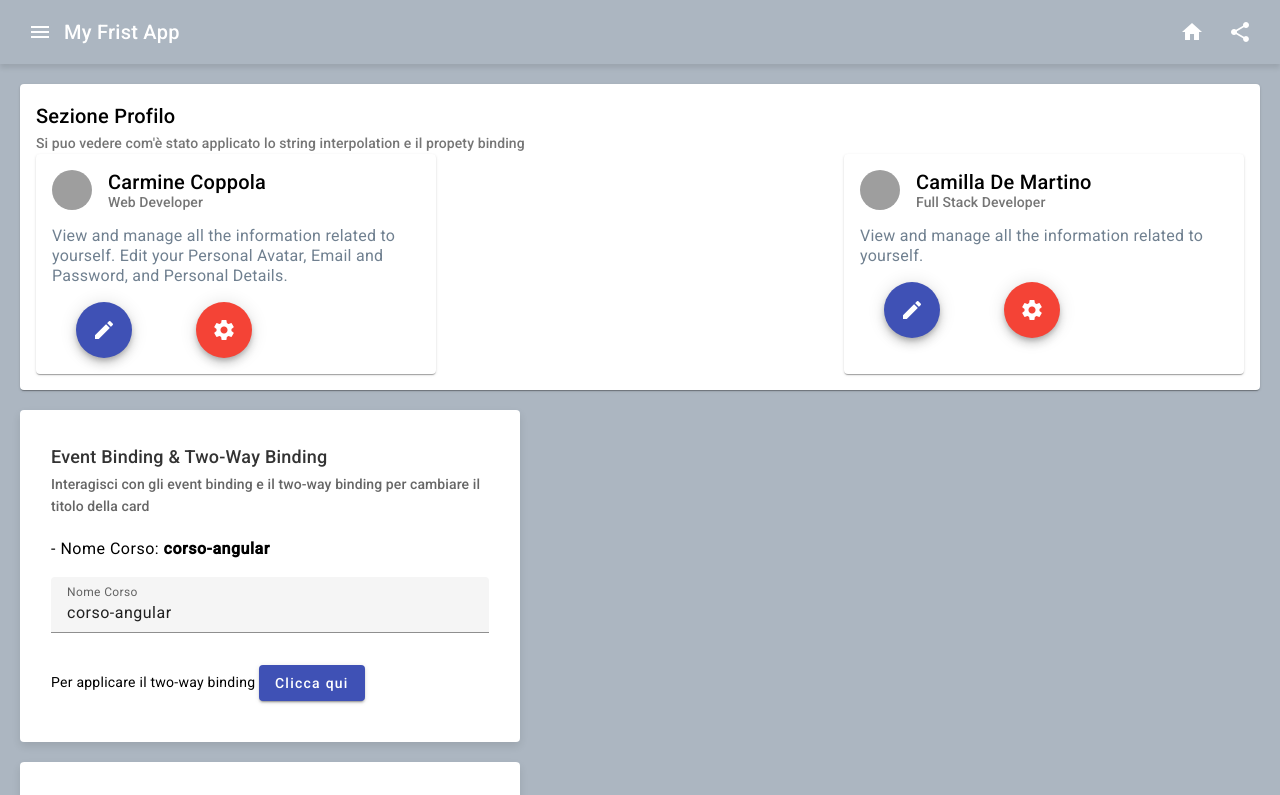
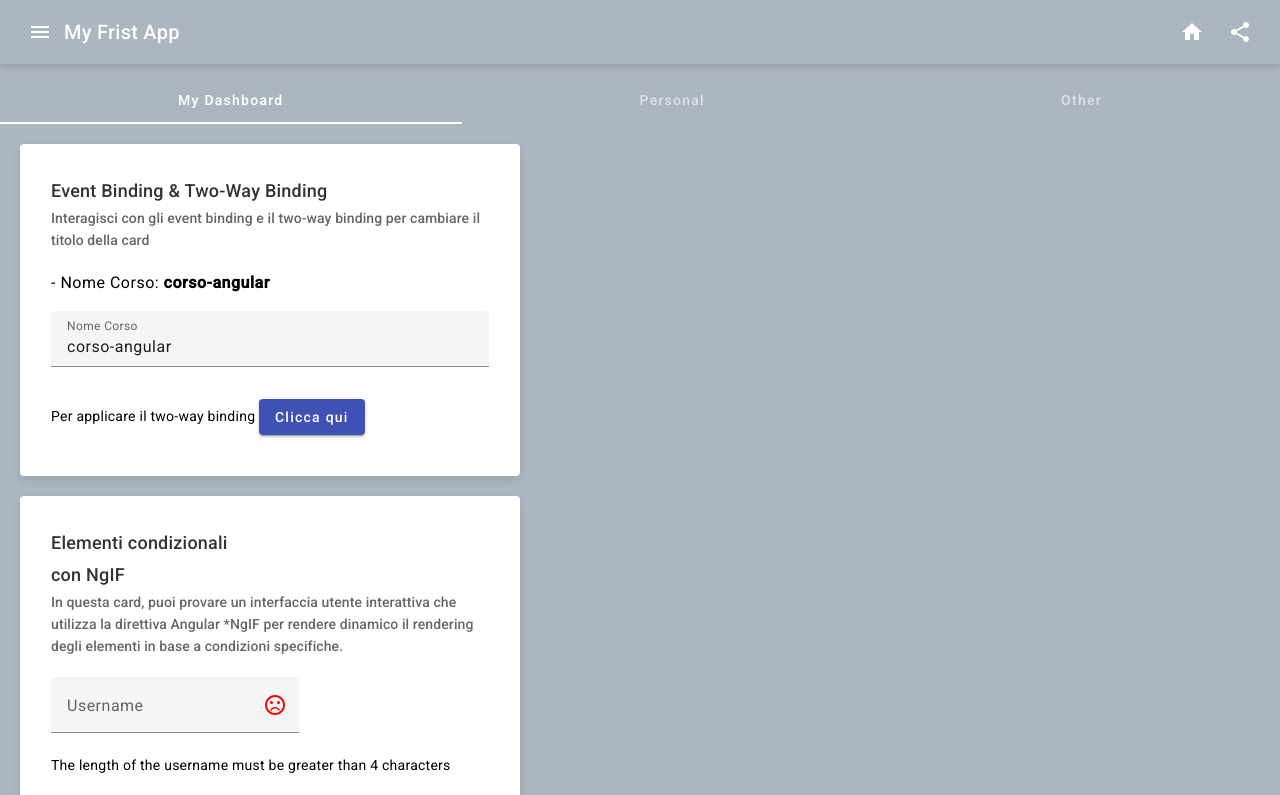
Before and after one commit to carminecoppola/Angular-basics-workshop, an Angular app: page / in a window 1280 px wide. Shown: the top 795 px of the page. Built offline with nearby package versions, Linux system fonts and the light colour scheme; grey boxes are pictures that could not be loaded.

Commit message:
Home Page Tabulation

```diff
--- a/src/app/app.component.css
+++ b/src/app/app.component.css
@@ -0,0 +1,26 @@
+/* Qui puoi modificare i colori della Tabulazione*/
+
+.mat-mdc-tab-group, .mat-mdc-tab-nav-bar{
+    --mat-tab-header-active-focus-label-text-color: #ffffff;
+    --mat-tab-header-active-label-text-color : #ffffff;
+    --mat-tab-header-inactive-label-text-color: rgba(255, 255, 255, 0.6);
+    --mat-tab-header-inactive-focus-label-text-color: rgba(255, 255, 255, 0.6);
+    --mat-tab-header-inactive-hover-label-text-color : rgba(255, 255, 255, 0.6);
+    --mdc-tab-indicator-active-indicator-color: #ffffff;
+    --mat-tab-header-active-hover-label-text-color: #ffffff;
+    --mat-tab-header-active-ripple-color: #acb6c14b;
+    --mat-tab-header-inactive-ripple-color: #ffffff;
+    --mat-tab-header-active-focus-indicator-color: #eff3f3a4;
+    --mat-tab-header-active-hover-indicator-color: #eff3f3a4;
+}
+::ng-deep .mat-tab-body-wrapper{
+    min-height: 550px
+}
+
+::ng-deep .mat-tab-label-container {
+    flex-grow: 0 !important;
+}
+
+::ng-deep .mat-tab-label{
+    opacity: 1 !important;
+}
--- a/src/app/app.component.ts
+++ b/src/app/app.component.ts
@@ -3,6 +3,7 @@ import { CommonModule } from '@angular/common';
 import { PersonalInfoComponent } from './personal-info/personal-info.component';
 import { MyDashboardComponent } from './my-dashboard/my-dashboard.component';
 import { NavbarComponent } from './navbar/navbar.component';
+import {MatTabsModule} from '@angular/material/tabs';
 
 /*
   - Importiamo i componenti personalizzati definiti in altri file.
@@ -19,13 +20,22 @@ import { NavbarComponent } from './navbar/navbar.component';
     CommonModule,
     PersonalInfoComponent,
     MyDashboardComponent,
-    NavbarComponent
+    NavbarComponent,
+    MatTabsModule
   ],
   template: `
+    <app-navbar></app-navbar>
+      <mat-tab-group animationDuration="1500ms">
+        <mat-tab label="My Dashboard">
+          <app-my-dashboard></app-my-dashboard>
+        </mat-tab>
+      <mat-tab label="Personal">
+          <app-personal-info></app-personal-info>
+      </mat-tab>
+        <mat-tab label="Other">
 
-    <app-navbar></app-navbar>
-    <app-personal-info></app-personal-info>
-    <app-my-dashboard></app-my-dashboard>
+        </mat-tab>
+      </mat-tab-group>
   `,
   styleUrls: ['./app.component.css']
 })
--- a/src/app/personal-info/personal-info.component.css
+++ b/src/app/personal-info/personal-info.component.css
@@ -52,14 +52,6 @@
     justify-content: space-between;
   }
 
-  .card-wrapper {
-    display: flex;
-    box-shadow: 0 4px 5px rgba(246, 246, 246, 0.684); /* Aggiunge un po' di rilievo */
-    flex-direction: row;
-    justify-content: space-between;
-    align-items: center;
-  }
-
   .main-card {
     margin: 20px;
   }
```
Also changed, not shown: src/app/my-dashboard/my-dashboard.component.html (line endings or trailing spaces).
